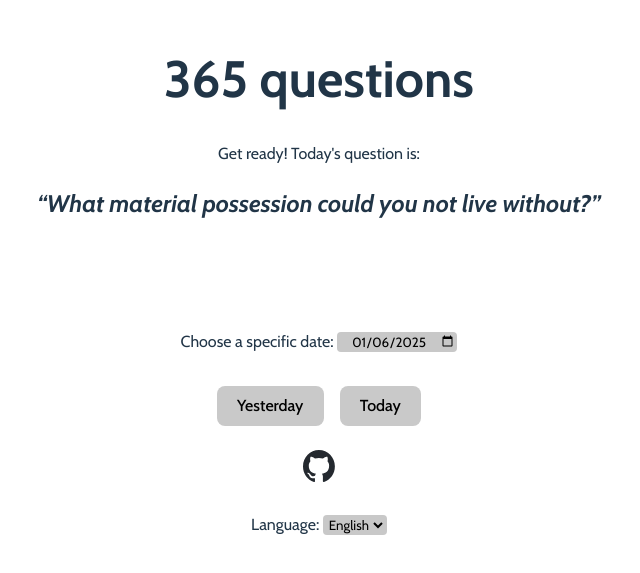
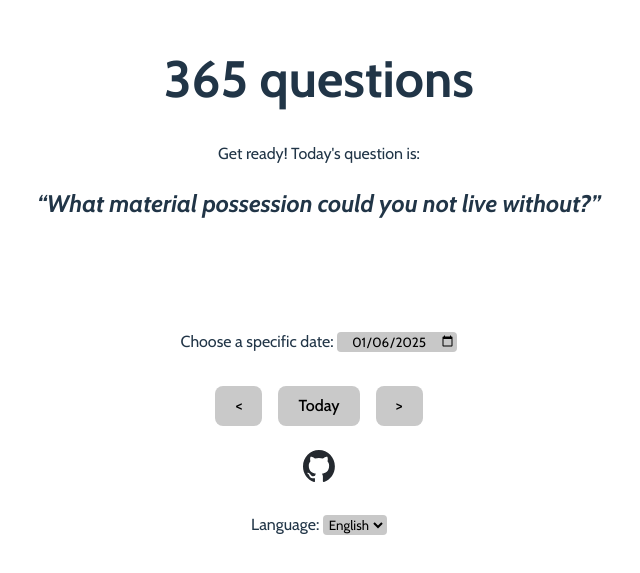
Before and after one commit to rob93c/DailyQuestions, a Vue app: page / in a window 1280 px wide. Shown: the part 123-696 px from the top of the page, without its empty margins (321-961 px from the left). Built offline with nearby package versions, Linux system fonts and the light colour scheme.

Commit message:
Configure new buttons to go to the previous or the next day's question (#75)

```diff
--- a/src/components/DailyQuestion.vue
+++ b/src/components/DailyQuestion.vue
@@ -1,5 +1,5 @@
 <script setup lang="ts">
-import { inject, ref, watch } from 'vue';
+import { computed, inject, ref, watch } from 'vue';
 import { useI18n } from 'vue-i18n';
 import { DateTime } from 'luxon';
 
@@ -7,7 +7,6 @@ const theme = inject('theme');
 const { t, d, locale } = useI18n();
 
 const today = DateTime.now().startOf('day');
-const yesterday = today.minus({ days: 1 });
 
 const getIntro = (dateTime: DateTime) => {
   if (dateTime > today) {
@@ -30,6 +29,8 @@ const loadQuestion = (dateTime: DateTime) => {
 let dailyQuestion = ref(loadQuestion(today));
 let customDate = ref<string>(today.toFormat('yyyy-MM-dd'));
 let selectedDate = ref<DateTime>(today);
+const previousDay = computed(() => selectedDate.value.minus({ days: 1 }));
+const nextDay = computed(() => selectedDate.value.plus({ days: 1 }));
 
 const handleChange = () => {
   selectedDate.value = DateTime.fromISO(customDate.value).startOf('day');
@@ -73,10 +74,17 @@ watch(locale, () => {
 
       <div class="button-row">
         <button :class="['btn', theme]" type="button"
-                @click="refreshContent(yesterday)">{{ $t('yesterday') }}
+                :aria-label="$t('previousDay')"
+                :title="$t('previousDay')"
+                @click="refreshContent(previousDay)"><
         </button>
         <button :class="['btn', theme]" type="button"
                 @click="refreshContent(today)">{{ $t('today') }}
+        </button>
+        <button :class="['btn', theme]" type="button"
+                :aria-label="$t('nextDay')"
+                :title="$t('nextDay')"
+                @click="refreshContent(nextDay)">>
         </button>
       </div>
     </form>
--- a/src/locales/en.json
+++ b/src/locales/en.json
@@ -1,7 +1,8 @@
 {
     "today": "Today",
-    "yesterday": "Yesterday",
     "specificDate": "Choose a specific date: ",
+    "previousDay": "Go to the previous day",
+    "nextDay": "Go to the next day",
     "futureQuestion": "Can't wait? You are peeking at the question for {date}:",
     "pastQuestion": "The question for {date} was:",
     "todayQuestion": "Get ready! Today's question is:",
--- a/src/locales/it.json
+++ b/src/locales/it.json
@@ -1,7 +1,8 @@
 {
     "today": "Oggi",
-    "yesterday": "Ieri",
     "specificDate": "Scegli un giorno specifico: ",
+    "previousDay": "Vai al giorno precedente",
+    "nextDay": "Vai al giorno successivo",
     "futureQuestion": "Impaziente? Stai sbirciando la domanda del {date}:",
     "pastQuestion": "La domanda del {date} era:",
     "todayQuestion": "Preparati a rispondere! La domanda di oggi è:",
```
